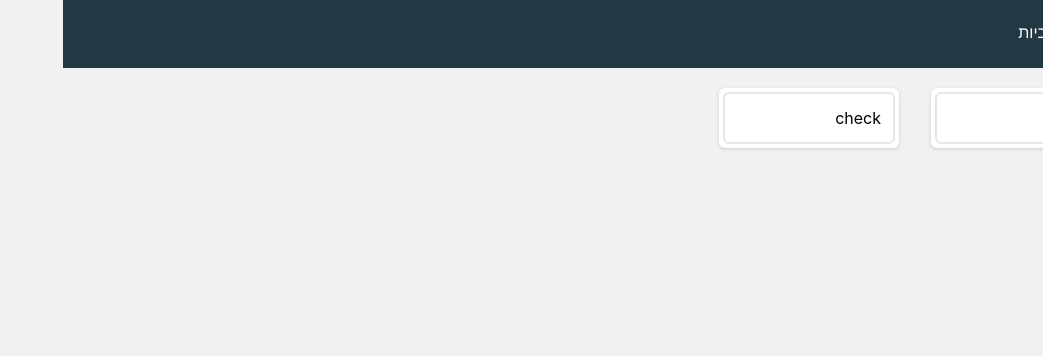
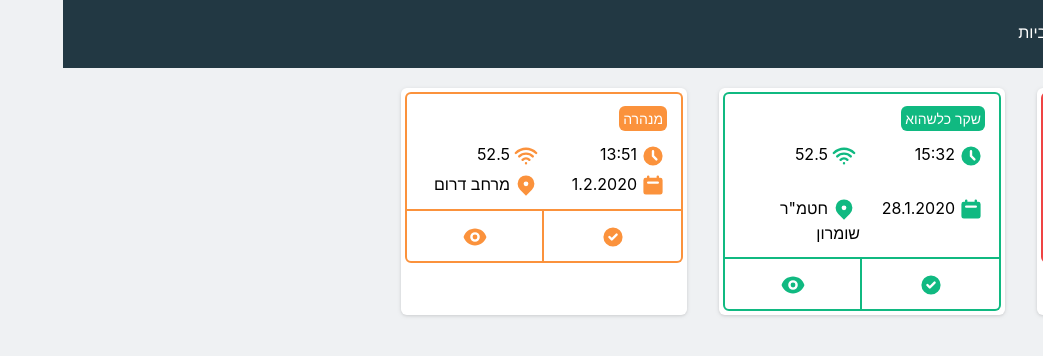
Before and after one commit to ornevo/BlueEyes, a React (Create React App) app in the folder blue-eyes/: page / in a window 1280 px wide. Shown: the top 356 px of the page, without its empty margins (237-1280 px from the left). Built offline with nearby package versions, Linux system fonts and the light colour scheme.

Commit message:
Notifications design

```diff
--- a/blue-eyes/package.json
+++ b/blue-eyes/package.json
@@ -3,6 +3,7 @@
   "version": "0.1.0",
   "private": true,
   "dependencies": {
+    "@heroicons/react": "^1.0.6",
     "@testing-library/jest-dom": "^5.16.2",
     "@testing-library/react": "^12.1.4",
     "@testing-library/user-event": "^13.5.0",
--- a/blue-eyes/src/App.js
+++ b/blue-eyes/src/App.js
@@ -1,6 +1,7 @@
 import { Component } from 'react';
 import './App.css';
 import Menu from "./components/stateless/Menu";
+import Pallete from "./components/stateless/Pallete";
 import Constants from "./constants";
 import NotificationsBody from "./components/stateful/NotificationsBody";
 
@@ -25,6 +26,7 @@ class App extends Component {
           freq: 52.5,
           time: "11:24",
           date: '1.2.2020',
+          location: "מוצב חרמון",
           id: "abhcdbiabsbds"
         },
         {
@@ -33,6 +35,7 @@ class App extends Component {
           freq: 52.5,
           time: "15:32",
           date: '28.1.2020',
+          location: "חטמ\"ר שומרון",
           id: "abhcdbiaasjd4"
         },
         {
@@ -41,6 +44,7 @@ class App extends Component {
           freq: 52.5,
           time: "13:51",
           date: '1.2.2020',
+          location: "מרחב דרום",
           id: "abhcdbiaasjds"
         }
       ]
@@ -50,6 +54,7 @@ class App extends Component {
   render() {
     return (
       <div className="App">
+        <Pallete/>
         <Menu page={this.state.page}/>
         {
           this.state.page == Constants.PAGE_NOTF ?
--- a/blue-eyes/src/components/stateful/NotificationsBody.jsx
+++ b/blue-eyes/src/components/stateful/NotificationsBody.jsx
@@ -10,7 +10,7 @@ class NotificationsBody extends Component {
 
     render() {
         return (
-            <div className="grid grid-cols-6 gap-8 p-5">
+            <div className="grid grid-cols-4 gap-8 p-5">
                 {/* TODO: filtering, sorting, etc... */}
                 {this.props.notifications.map(not => (
                     <Notification data={not} key={not.id}/>
--- a/blue-eyes/src/components/stateless/Notification.jsx
+++ b/blue-eyes/src/components/stateless/Notification.jsx
@@ -1,15 +1,47 @@
 import Constants from "../../constants";
+import Token from "./Token";
+import { ClockIcon, WifiIcon, CalendarIcon, LocationMarkerIcon, CheckCircleIcon, EyeIcon } from '@heroicons/react/solid'
+
+
+const IconedText = ({icon, children, color}) => {
+    const IconElem = icon;
+    return (
+        <span>
+            <IconElem className={"h-6 mx-1 w-6 inline text-" + color}/>
+            {children}
+        </span>
+    )
+}
 
 
 export default function Notification(props) {
     const sever = props.data.severity;
     const color = sever === Constants.SEVERITY_HIGH ? "red-500" :
                     sever === Constants.SEVERITY_MID ? "orange-400" : "emerald-500";
+    const actionColor = color;
     return (
-        <div className="notification-cont rounded-md p-1 bg-white drop-shadow">
-            <div className={"rounded-md p-3 bg-white border-" + color + " border-2"}>
-            check
-
+        <div className="notification-cont rounded-md bg-white p-1 drop-shadow">
+            <div className={"rounded-t-md bg-white p-3 border-" + color + " border-2 border-b-0 "}>
+                {/* words */}
+                <div className="gap-1 mb-3">
+                    {props.data.words.map(word => <Token color={color}>{word}</Token>)}
+                </div>
+                {/* data */}
+                <div className="grid grid-cols-2 justify-center gap-1 grid-rows-2">
+                    <IconedText icon={ClockIcon} color={color}>{props.data.time}</IconedText>
+                    <IconedText icon={WifiIcon} color={color}>{props.data.freq}</IconedText>
+                    <IconedText icon={CalendarIcon} color={color}>{props.data.date}</IconedText>
+                    <IconedText icon={LocationMarkerIcon} color={color}>{props.data.location}</IconedText>
+                </div>
+            </div>
+            {/* Action buttons */}
+            <div className="grid grid-cols-2">
+                <div className={"border-" + actionColor + " border-2 text-center border-l-0 rounded-br-md p-3"}>
+                    <IconedText icon={CheckCircleIcon} color={actionColor}></IconedText>
+                </div>
+                <div className={"border-" + actionColor + " border-2 text-center rounded-bl-md p-3"}>
+                    <IconedText icon={EyeIcon} color={actionColor}></IconedText>
+                </div>
             </div>
         </div>
     )
--- /dev/null
+++ b/blue-eyes/src/components/stateless/Pallete.jsx
@@ -0,0 +1,19 @@
+/*
+A dirty hack to overcome a weird color bug. it's ugly AF, no one cares
+we need a pixel for each color we use for some reason
+*/
+const Pixel = ({color}) => <span className={
+    "border-" + color + " bg-" + color + " text-" + color
+}></span>
+
+export default function() {
+    return (
+        <span>
+            <span className="bg-red-500 text-red-500 border-red-500"></span>
+            <span className="bg-emerald-500 text-emerald-500 border-emerald-500"></span>
+            <span className="bg-orange-400 text-orange-400 border-orange-400"></span>
+            <span className="bg-sky-700 text-sky-700 border-sky-700"></span>
+            <span className="bg-white text-white border-white"></span>
+        </span>
+    )
+}
--- /dev/null
+++ b/blue-eyes/src/components/stateless/Token.jsx
@@ -0,0 +1,5 @@
+export default function Token({ color, children }) {
+    return (
+        <span className={"p-1 text-center mx-0.5 text-sm rounded-md inline text-white bg-" + color}>{children}</span>
+    )
+}
```
Also changed, not shown: 1 other file (tests, documents, lock files or other folders).
